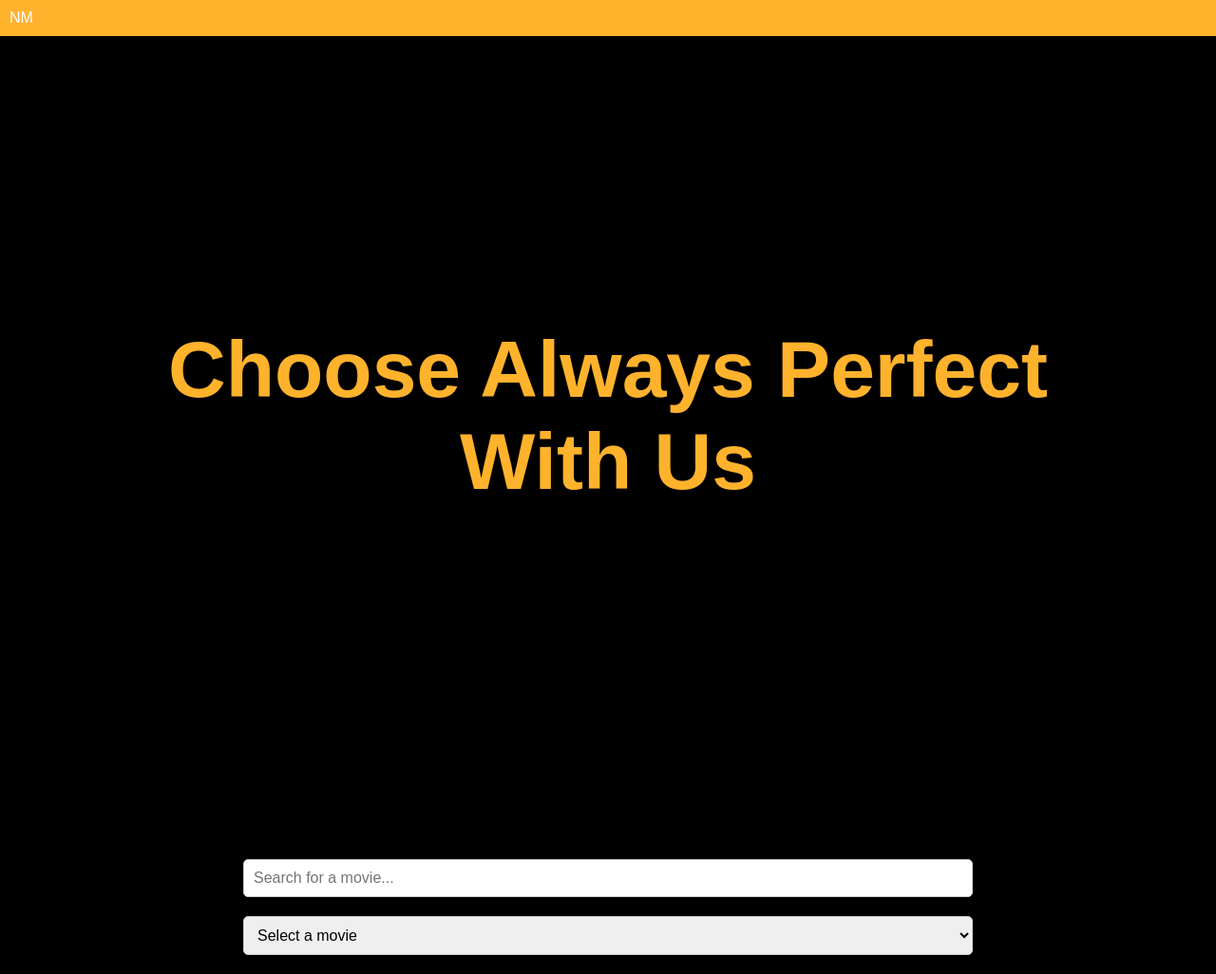
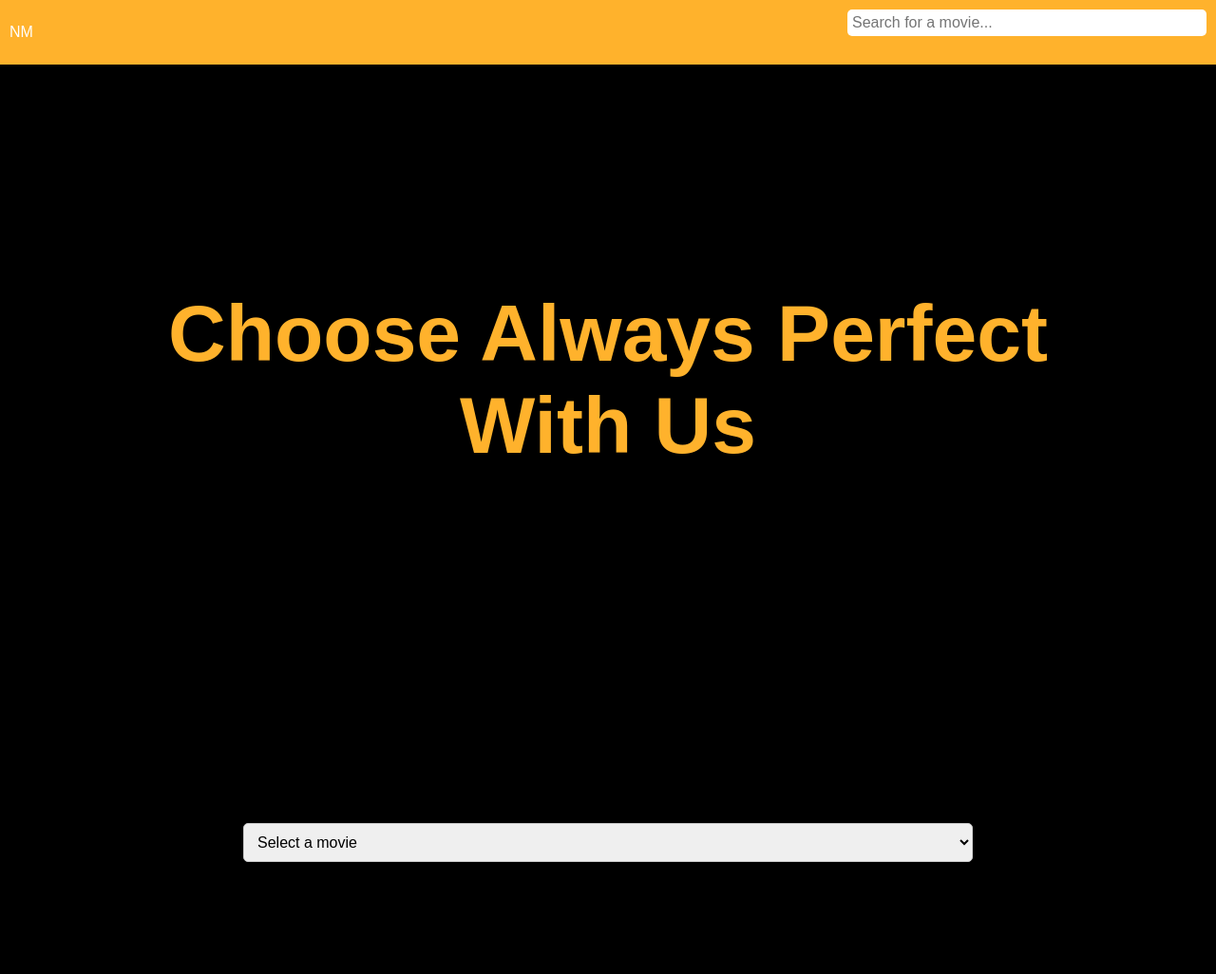
Before and after one commit to Gerous2020/movie-recommender, a website: page public/index.html in a window 1280 px wide. Shown: the whole page at 95% size. After the commit the page ends 948 px from the top, so only its background shows below. Drawn offline with Linux system fonts and the light colour scheme; no server answers.

Commit message:
Resolve merge conflicts

```diff
--- a/public/index.html
+++ b/public/index.html
@@ -10,6 +10,13 @@
   <body>
     <div class="navBar">
       <div class="logo">NM</div>
+      <input
+        type="text"
+        id="searchBar"
+        placeholder="Search for a movie..."
+        oninput="filterMovies()"
+      />
+    </div>
     </div>
     <div class="header">
       <div class="headContent">
@@ -21,13 +28,7 @@
     <h1>Movie Recommender</h1>
 
     <div>
-      <input
-        type="text"
-        id="searchBar"
-        placeholder="Search for a movie..."
-        oninput="filterMovies()"
-      />
-    </div>
+
 
     <div>
       <select id="movieSelect" onchange="selectMovie()">
--- a/public/script.js
+++ b/public/script.js
@@ -2,7 +2,10 @@ let movies = [];
 let filteredMovies = [];
 
 // serverla fetch panrathuku
-fetch("http://localhost:5000/movies")
+fetch(
+  "http://localhost:5000/movies" ||
+    "https://movie-recommender-9n05.onrender.com/movies"
+)
   .then((response) => response.json())
   .then((data) => {
     movies = data;
--- a/public/style.css
+++ b/public/style.css
@@ -23,10 +23,11 @@ p {
   background-color: var(--primayColour);
   color: white;
   display: flex;
-  justify-content: flex-start;
+  justify-content: space-between;
   padding: 10px 10px;
-  position: sticky;
-  z-index: 99999999999;
+  position: fixed;
+  z-index: 5;
+  align-items: center;
   top: 0;
 }
 .header {
@@ -49,12 +50,13 @@ p {
 }
 
 input[type="text"] {
-  padding: 10px;
+  padding: 5px;
   font-size: 16px;
-  width: 60%;
+  width: 30%;
   margin-bottom: 20px;
   border-radius: 5px;
-  border: 1px solid #ccc;
+  outline: none;
+  border: none;
 }
 
 select {
@@ -100,7 +102,7 @@ h3 {
   width: 400px;
   color: white;
   height: 300px;
-  z-index: 99999;
+  z-index: 2;
   margin-top: 20px;
   position: fixed;
   top: 30%;
```
